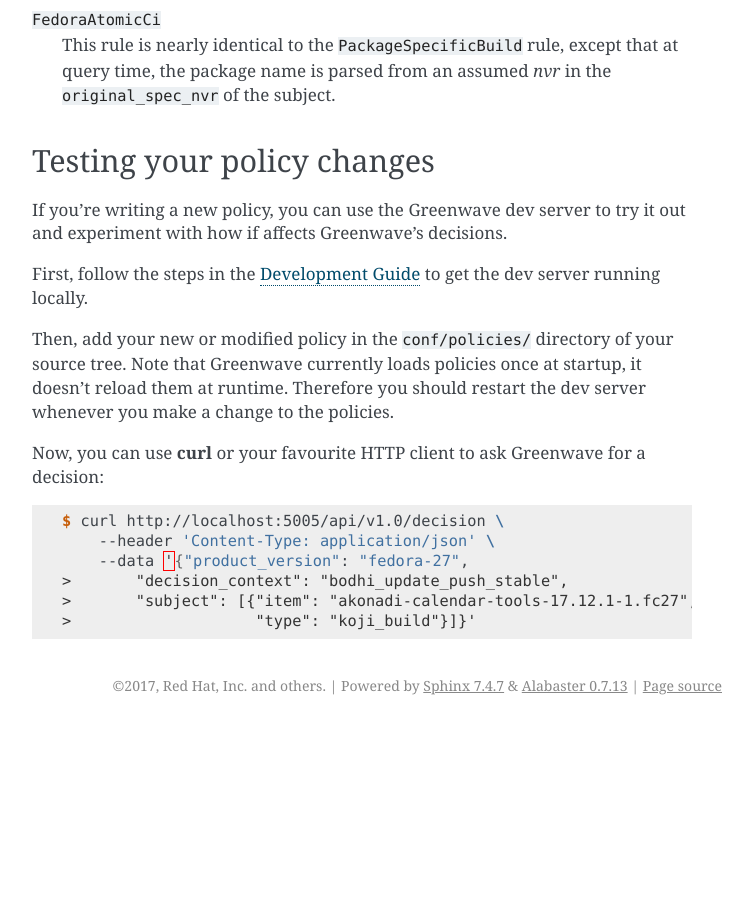
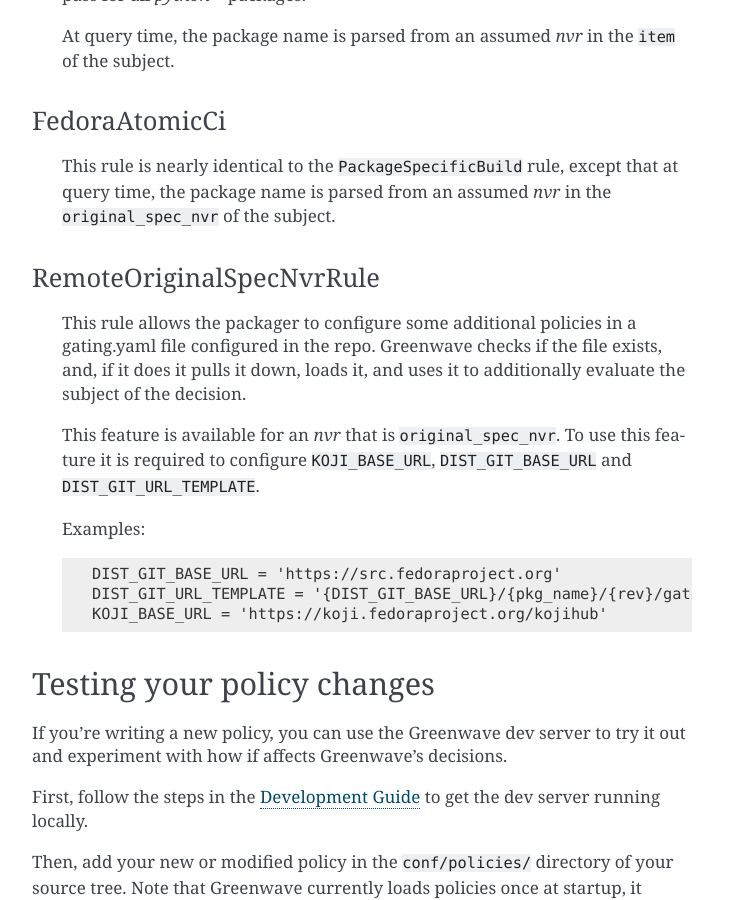
Before and after one commit to release-engineering/greenwave, a Sphinx documentation site: the page built from docs/policies.rst, in a window 1280 px wide and 900 px high, scrolled down 2352 px. Shown: the whole window, without its empty margins (388-1140 px from the left). Built offline with Sphinx 7.4.7, drawn with Linux system fonts in a browser that asks for light colours; pages that are not in the unit, such as notebooks, are missing from menus; before the commit the page ends 3077 px from its top, so only the background shows below that; some of the changed text lies outside the part shown.

Commit message:
Documentation about RemoteRule in rule list
Added some documentation about what the RemoteRule is doing and how to
configure it with an example.

```diff
--- a/docs/policies.rst
+++ b/docs/policies.rst
@@ -98,12 +98,17 @@
 Rule Types
 ==========
 
-``PassingTestCaseRule``
+PassingTestCaseRule
+-------------------
+
    For this rule to be satisfied, there must be a result in ResultsDB for the
    given ``test_case_name`` with an outcome of ``PASS``, *or* there must be a
    corresponding waiver in WaiverDB for the given test case.
 
-``PackageSpecificBuild``
+
+PackageSpecificBuild
+--------------------
+
    Just like the ``PassingTestCaseRule``, the ``PackageSpecificBuild`` rule
    requires that a given ``test_case_name`` is passing, but only for certain
    packages (listed in the ``repos`` argument).  The configured package names
@@ -113,10 +118,34 @@
    At query time, the package name is parsed from an assumed `nvr` in the
    ``item`` of the subject.
 
-``FedoraAtomicCi``
+
+FedoraAtomicCi
+--------------
+
    This rule is nearly identical to the ``PackageSpecificBuild`` rule, except
    that at query time, the package name is parsed from an assumed `nvr` in the
    ``original_spec_nvr`` of the subject.
+
+
+RemoteOriginalSpecNvrRule
+-------------------------
+
+   This rule allows the packager to configure some additional policies in a
+   gating.yaml file configured in the repo.
+   Greenwave checks if the file exists, and, if it does it pulls it down,
+   loads it, and uses it to additionally evaluate the subject of the decision.
+
+   This feature is available for an `nvr` that is ``original_spec_nvr``.
+   To use this feature it is required to configure ``KOJI_BASE_URL``,
+   ``DIST_GIT_BASE_URL`` and ``DIST_GIT_URL_TEMPLATE``.
+
+   Examples:
+
+   .. code-block:: console
+
+      DIST_GIT_BASE_URL = 'https://src.fedoraproject.org'
+      DIST_GIT_URL_TEMPLATE = '{DIST_GIT_BASE_URL}/{pkg_name}/{rev}/gating.yaml'
+      KOJI_BASE_URL = 'https://koji.fedoraproject.org/kojihub'
 
 
 Testing your policy changes
```
